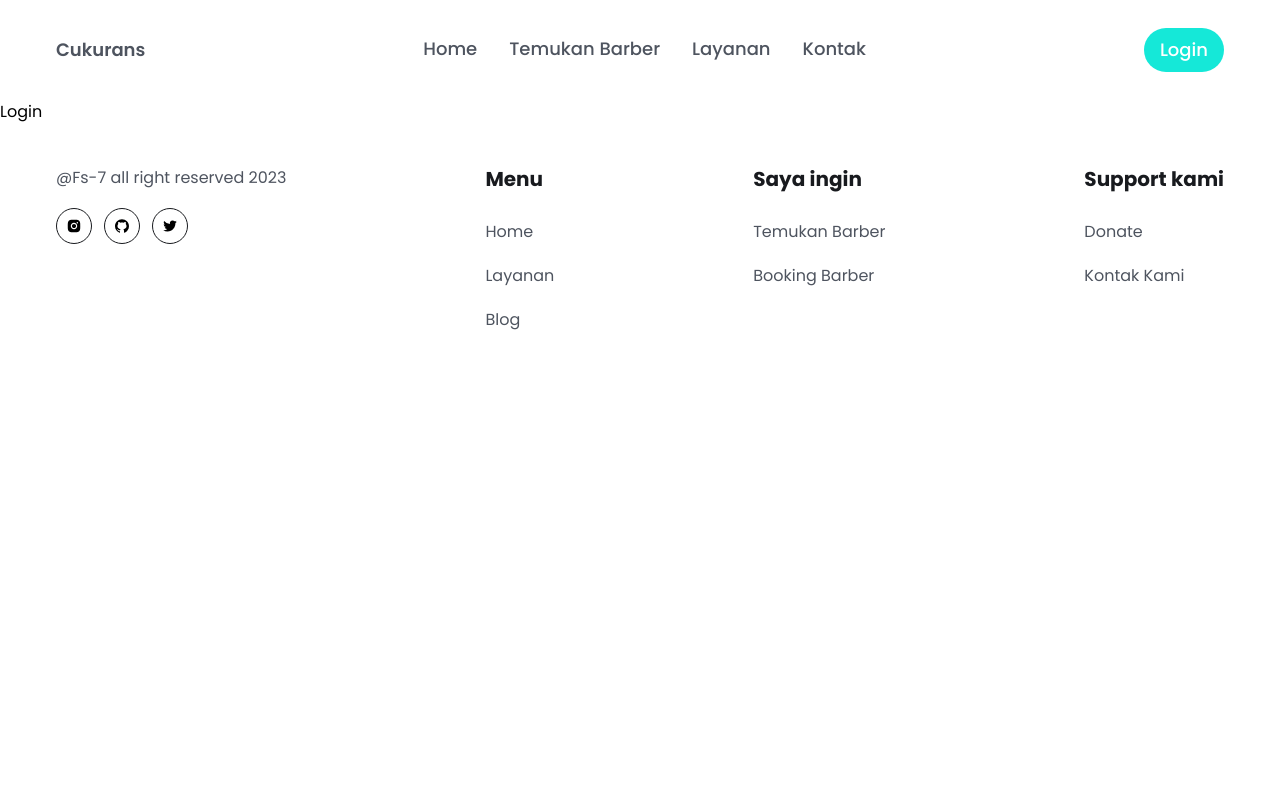
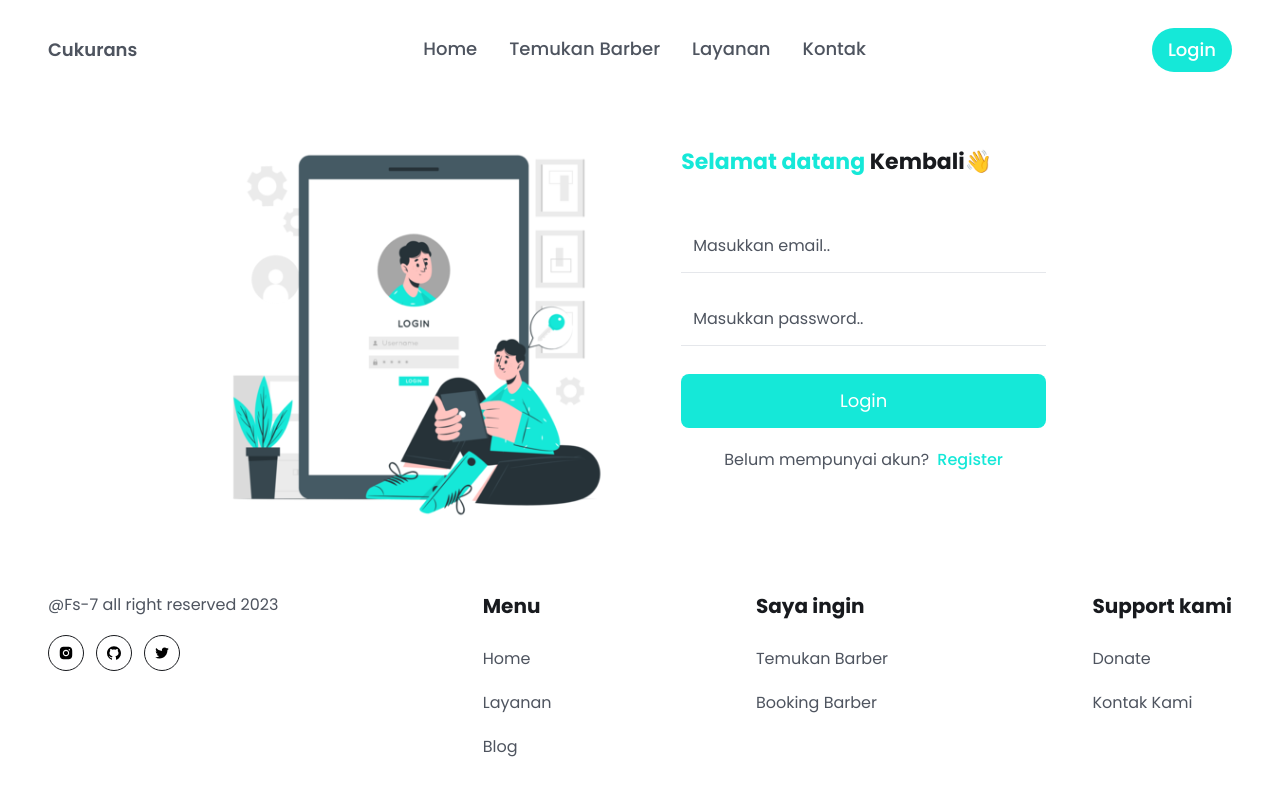
Before and after one commit to FullStack-7/cukurans-frontend, a React (Vite) app: page /login in a window 1280 px wide. Shown: the top 796 px of the page. Built offline with nearby package versions, Linux system fonts and the light colour scheme.

Commit message:
Menambahkan pages Login

```diff
--- a/src/assets/data/barbers.js
+++ b/src/assets/data/barbers.js
@@ -4,7 +4,7 @@ import barber3 from '../barberImg3.jpg';
 
 export const barbers = [
 	{
-		id: '1',
+		id: 1,
 		name: 'Joni Iskandar',
 		experience: '5+ Pengalaman',
 		avgRating: 4.8,
@@ -12,7 +12,7 @@ export const barbers = [
 		photo: barber1,
 	},
 	{
-		id: '2',
+		id: 2,
 		name: 'Rizky Saputra',
 		experience: '3+ Pengalaman',
 		avgRating: 4.7,
@@ -20,7 +20,7 @@ export const barbers = [
 		photo: barber2,
 	},
 	{
-		id: '3',
+		id: 3,
 		name: 'Ismed Sofyan',
 		experience: '6+ Pengalaman',
 		avgRating: 4.8,
--- a/src/index.css
+++ b/src/index.css
@@ -10,7 +10,7 @@
 
 @layer components {
 	.container {
-		@apply w-[1440px] px-14 mx-auto;
+		@apply w-[1440px] px-12 mx-auto;
 	}
 
 	.btn {
--- a/src/pages/Login.jsx
+++ b/src/pages/Login.jsx
@@ -1,9 +1,74 @@
-import React from 'react'
+import loginImg from '../assets/login-img.png';
+import { useState } from 'react';
+import { Link } from 'react-router-dom';
 
 const Login = () => {
-  return (
-    <div>Login</div>
-  )
-}
+	const [formData, setFormData] = useState({
+		email: '',
+		password: '',
+	});
 
-export default Login
+	const handleInputChange = (e) => {
+		setFormData({ ...formData, [e.target.name]: e.target.value });
+	};
+
+	return (
+		<div className="max-w-[900px] mx-auto p-3">
+			<div className="flex justify-between gap-5">
+				<div className="w-1/2 hidden md:block ">
+					<img src={loginImg} alt="" className="items-center" />
+				</div>
+
+				<div className="w-full md:w-1/2 p-8">
+					<h3 className="text-headingColor text-[22px] leading-9 font-bold mb-10">
+						<span className="text-primaryColor">Selamat datang</span> Kembali👋
+					</h3>
+
+					<form className="py-4 md:py-0">
+						<div className="mb-5">
+							<input
+								type="email"
+								name="email"
+								placeholder="Masukkan email.."
+								value={formData.email}
+								onChange={handleInputChange}
+								className="w-full py-3 px-3 border-b border-solid border-[#006ff61] focus:outline-none focus:border-b-primaryColor text-[16px] leading-7 text-headingColor placeholder:text-textColor cursor-pointer"
+								required
+							/>
+						</div>
+						<div className="mb-5">
+							<input
+								type="password"
+								name="password"
+								placeholder="Masukkan password.."
+								value={formData.password}
+								onChange={handleInputChange}
+								className="w-full py-3 px-3 border-b border-solid border-[#006ff61] focus:outline-none focus:border-b-primaryColor text-[16px] leading-7 text-headingColor placeholder:text-textColor cursor-pointer"
+								required
+							/>
+						</div>
+
+						<div className="mt-7">
+							<button
+								type="submit"
+								className="w-full bg-primaryColor text-white text-[18px] leading-[30px] rounded-lg py-3 px-3">
+								Login
+							</button>
+						</div>
+
+						<p className="mt-5 text-textColor text-center">
+							Belum mempunyai akun?{' '}
+							<Link
+								to="/register"
+								className="text-primaryColor font-medium ml-1">
+								Register
+							</Link>
+						</p>
+					</form>
+				</div>
+			</div>
+		</div>
+	);
+};
+
+export default Login;
```
Also changed, not shown: src/assets/login-img.png (added).
